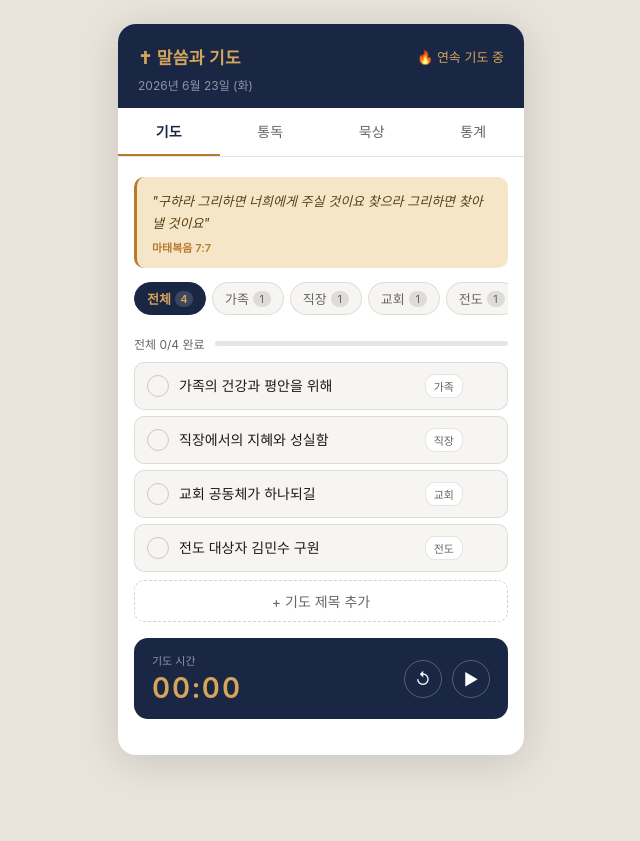
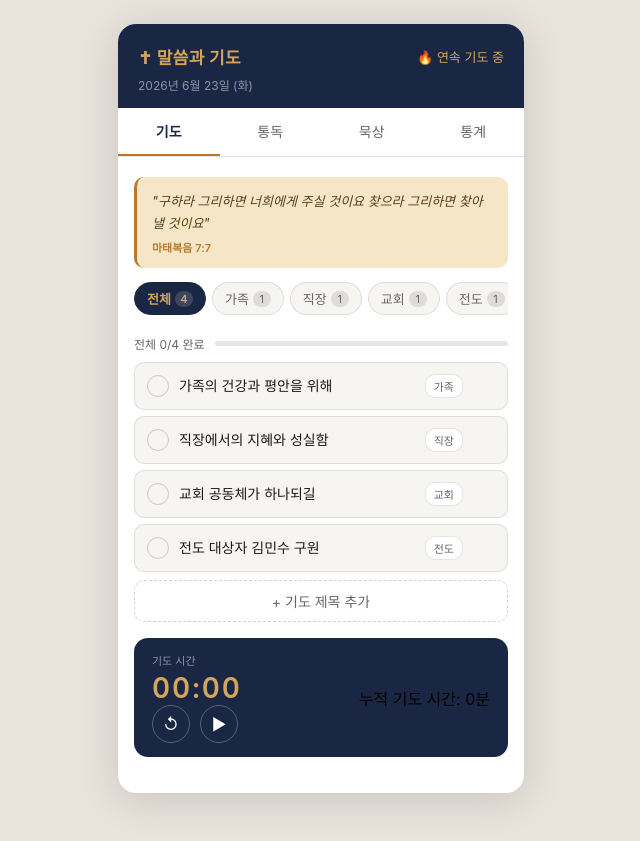
Before and after one commit to swanji21/prayer-bible-app, a React (Vite) app: page / in a window 1280 px wide. Shown: the whole page, without its empty margins (319-959 px from the left). Before the commit the page ends 803 px from the top, so only its background shows below. Built offline with nearby package versions, Linux system fonts and the light colour scheme.

Commit message:
fix: 타이머 완전 재작성 + 완료 버튼

```diff
--- a/src/components/Prayer.jsx
+++ b/src/components/Prayer.jsx
@@ -1,4 +1,4 @@
-import { useState } from 'react'
+import { useState, useEffect, useRef } from 'react'
 import { useLocalStorage } from '../useLocalStorage'
 import s from './Prayer.module.css'
 
@@ -12,9 +12,13 @@ const DEFAULT_PRAYERS = [
 
 const VERSES = [
   { text: '아무것도 염려하지 말고 오직 모든 일에 기도와 간구로 너희 구할 것을 감사함으로 하나님께 아뢰라', ref: '빌립보서 4:6' },
-  { text: '너는 내게 부르짖으라 내가 네게 응답하겠고 네가 알지 못하는 크고 은밀한 일을 네게 보이리라', ref: '예레미야 33:3' },
+  { text: '너는 내게 부르짖으라 내가 네게 응답하겠고 크고 은밀한 일을 네게 보이리라', ref: '예레미야 33:3' },
   { text: '구하라 그리하면 너희에게 주실 것이요 찾으라 그리하면 찾아낼 것이요', ref: '마태복음 7:7' },
 ]
+
+function fmt(sec) {
+  return String(Math.floor(sec / 60)).padStart(2, '0') + ':' + String(sec % 60).padStart(2, '0')
+}
 
 export default function Prayer() {
   const [prayers, setPrayers] = useLocalStorage('pb_prayers', DEFAULT_PRAYERS)
@@ -23,14 +27,51 @@ export default function Prayer() {
   const [showModal, setShowModal] = useState(false)
   const [newText, setNewText] = useState('')
   const [newCat, setNewCat] = useState('가족')
-  const [timerSec, setTimerSec] = useLocalStorage('pb_timer', 0)
-  const [running, setRunning] = useState(false)
-  const [intervalId, setIntervalId] = useState(null)
+  const [totalSaved, setTotalSaved] = useLocalStorage('pb_timer_total', 0)
+  const [elapsed, setElapsed] = useState(0)
+  const [isRunning, setIsRunning] = useState(false)
+  const [completed, setCompleted] = useState(false)
+  const intervalRef = useRef(null)
+
+  useEffect(() => {
+    return () => clearInterval(intervalRef.current)
+  }, [])
+
+  const start = () => {
+    setCompleted(false)
+    intervalRef.current = setInterval(() => {
+      setElapsed(e => e + 1)
+    }, 1000)
+    setIsRunning(true)
+  }
+
+  const stop = () => {
+    clearInterval(intervalRef.current)
+    setIsRunning(false)
+  }
+
+  const toggle = () => {
+    if (isRunning) { stop() } else { start() }
+  }
+
+  const reset = () => {
+    stop()
+    setElapsed(0)
+    setCompleted(false)
+  }
+
+  const complete = () => {
+    stop()
+    setTotalSaved(totalSaved + elapsed)
+    setElapsed(0)
+    setCompleted(true)
+  }
 
   const verse = VERSES[new Date().getDate() % VERSES.length]
-
   const filtered = activeCat === '전체' ? prayers : prayers.filter(p => p.cat === activeCat)
   const doneCount = prayers.filter(p => p.done).length
+  const filteredDone = filtered.filter(p => p.done).length
+  const progPct = filtered.length ? (filteredDone / filtered.length) * 100 : 0
 
   const togglePrayer = (id) => setPrayers(prayers.map(p => p.id === id ? { ...p, done: !p.done } : p))
   const deletePrayer = (id, e) => { e.stopPropagation(); setPrayers(prayers.filter(p => p.id !== id)) }
@@ -39,19 +80,12 @@ export default function Prayer() {
     if (!newText.trim()) return
     setPrayers([...prayers, { id: nextId, text: newText.trim(), cat: newCat, done: false }])
     setNextId(nextId + 1)
-    setNewText(''); setNewCat('가족'); setShowModal(false)
+    setNewText('')
+    setNewCat('가족')
+    setShowModal(false)
   }
 
-  const startTimer = () => {
-    const id = setInterval(() => setTimerSec(s => s + 1), 1000)
-    setIntervalId(id); setRunning(true)
-  }
-  const stopTimer = () => { clearInterval(intervalId); setRunning(false) }
-  const resetTimer = () => { stopTimer(); setTimerSec(0) }
-  const toggleTimer = () => running ? stopTimer() : startTimer()
-
-  const mm = String(Math.floor(timerSec / 60)).padStart(2, '0')
-  const ss = String(timerSec % 60).padStart(2, '0')
+  const totalMins = Math.floor(totalSaved / 60)
 
   return (
     <div className={s.wrap}>
@@ -60,62 +94,61 @@ export default function Prayer() {
         <span>{verse.ref}</span>
       </div>
 
-      {/* 카테고리 탭 */}
       <div className={s.catTabs}>
         {CATS.map(c => {
           const cnt = c === '전체' ? prayers.length : prayers.filter(p => p.cat === c).length
           return (
-            <button key={c} className={`${s.catTab} ${activeCat === c ? s.catActive : ''}`} onClick={() => setActiveCat(c)}>
-              {c}
-              {cnt > 0 && <span className={s.catBadge}>{cnt}</span>}
+            <button key={c} className={s.catTab + (activeCat === c ? ' ' + s.catActive : '')} onClick={() => setActiveCat(c)}>
+              {c}{cnt > 0 && <span className={s.catBadge}>{cnt}</span>}
             </button>
           )
         })}
       </div>
 
-      {/* 완료 현황 */}
       <div className={s.progressRow}>
         <span className={s.progressText}>
-          {activeCat === '전체' ? `전체 ${doneCount}/${prayers.length}` : `${activeCat} ${filtered.filter(p=>p.done).length}/${filtered.length}`} 완료
+          {activeCat === '전체' ? '전체 ' + doneCount + '/' + prayers.length : activeCat + ' ' + filteredDone + '/' + filtered.length} 완료
         </span>
         <div className={s.progressBar}>
-          <div className={s.progressFill} style={{
-            width: `${filtered.length ? (filtered.filter(p=>p.done).length / filtered.length) * 100 : 0}%`
-          }} />
+          <div className={s.progressFill} style={{ width: progPct + '%' }} />
         </div>
       </div>
 
-      {/* 기도 목록 */}
       <div className={s.list}>
-        {filtered.length === 0 && (
-          <div className={s.empty}>이 카테고리에 기도 제목이 없어요</div>
-        )}
+        {filtered.length === 0 && <div className={s.empty}>이 카테고리에 기도 제목이 없어요</div>}
         {filtered.map(p => (
-          <div key={p.id} className={`${s.item} ${p.done ? s.done : ''}`} onClick={() => togglePrayer(p.id)}>
+          <div key={p.id} className={s.item + (p.done ? ' ' + s.done : '')} onClick={() => togglePrayer(p.id)}>
             <div className={s.circle}>
               {p.done && <svg width="12" height="12" viewBox="0 0 12 12"><polyline points="2,6 5,9 10,3" stroke="white" strokeWidth="2" fill="none" strokeLinecap="round" strokeLinejoin="round"/></svg>}
             </div>
             <span className={s.itemText}>{p.text}</span>
             <span className={s.cat}>{p.cat}</span>
-            <button className={s.del} onClick={(e) => deletePrayer(p.id, e)}>×</button>
+            <button className={s.del} onClick={(e) => deletePrayer(p.id, e)}>x</button>
           </div>
         ))}
       </div>
       <button className={s.addBtn} onClick={() => setShowModal(true)}>+ 기도 제목 추가</button>
 
-      {/* 타이머 */}
       <div className={s.timer}>
-        <div>
-          <div className={s.timerLabel}>기도 시간</div>
-          <div className={s.timerVal}>{mm}:{ss}</div>
+        <div className={s.timerTop}>
+          <div>
+            <div className={s.timerLabel}>기도 시간</div>
+            <div className={s.timerVal}>{fmt(elapsed)}</div>
+          </div>
+          <div className={s.timerBtns}>
+            <button className={s.tbtn} onClick={reset}>↺</button>
+            <button className={s.tbtn + (isRunning ? ' ' + s.running : '')} onClick={toggle}>
+              {isRunning ? '⏸' : '▶'}
+            </button>
+          </div>
         </div>
-        <div className={s.timerBtns}>
-          <button className={s.tbtn} onClick={resetTimer}>↺</button>
-          <button className={`${s.tbtn} ${running ? s.running : ''}`} onClick={toggleTimer}>{running ? '⏸' : '▶'}</button>
-        </div>
+        {completed && <div className={s.timerDone}>기도 완료! 오늘 총 {fmt(totalSaved)} 기도했어요 🙏</div>}
+        {!completed && elapsed > 0 && !isRunning && (
+          <button className={s.completeBtn} onClick={complete}>기도 완료 — 저장하기</button>
+        )}
+        <div className={s.timerTotal}>누적 기도 시간: {totalMins}분</div>
       </div>
 
-      {/* 추가 모달 */}
       {showModal && (
         <div className={s.overlay} onClick={() => setShowModal(false)}>
           <div className={s.sheet} onClick={e => e.stopPropagation()}>
@@ -124,7 +157,7 @@ export default function Prayer() {
               placeholder="기도 제목을 입력하세요" onKeyDown={e => e.key === 'Enter' && addPrayer()} autoFocus />
             <div className={s.catRow}>
               {CATS.filter(c => c !== '전체').map(c => (
-                <button key={c} className={`${s.catBtn} ${newCat === c ? s.catSel : ''}`} onClick={() => setNewCat(c)}>{c}</button>
+                <button key={c} className={s.catBtn + (newCat === c ? ' ' + s.catSel : '')} onClick={() => setNewCat(c)}>{c}</button>
               ))}
             </div>
             <div className={s.sheetBtns}>
```
